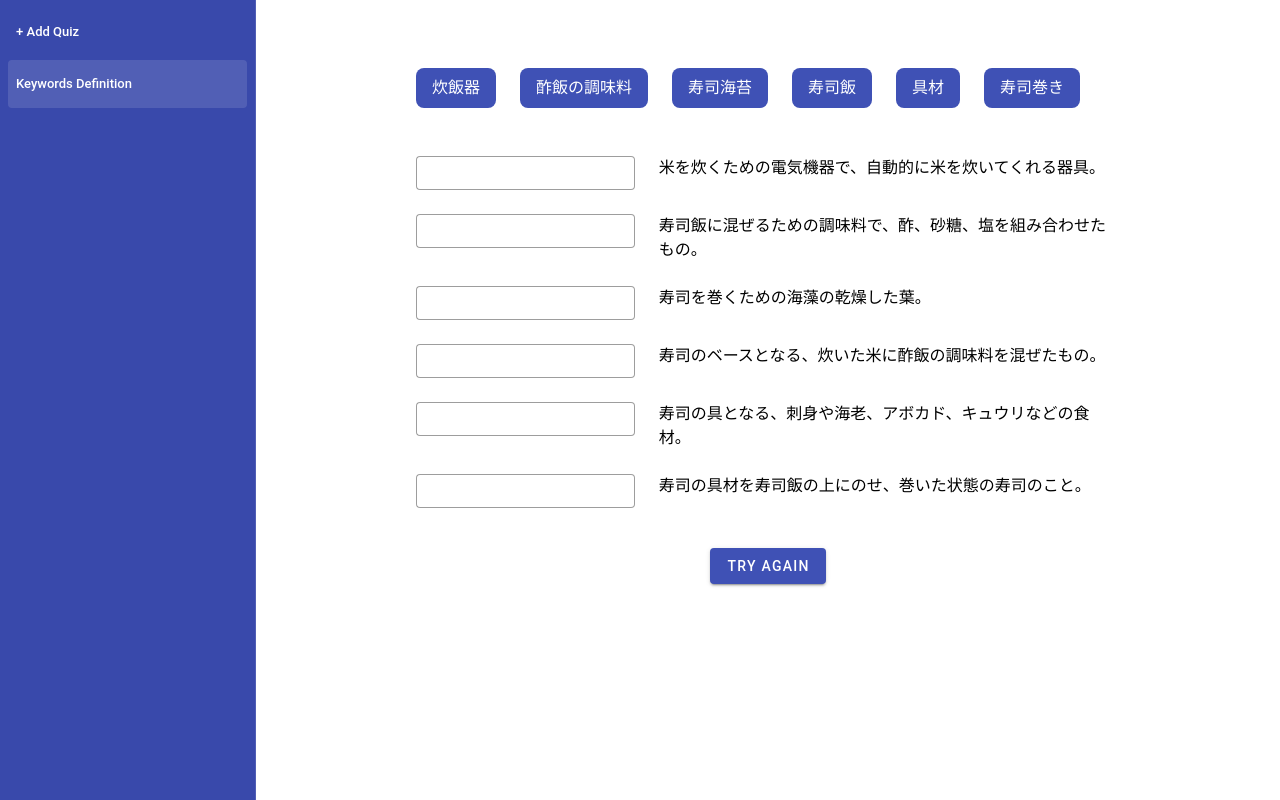
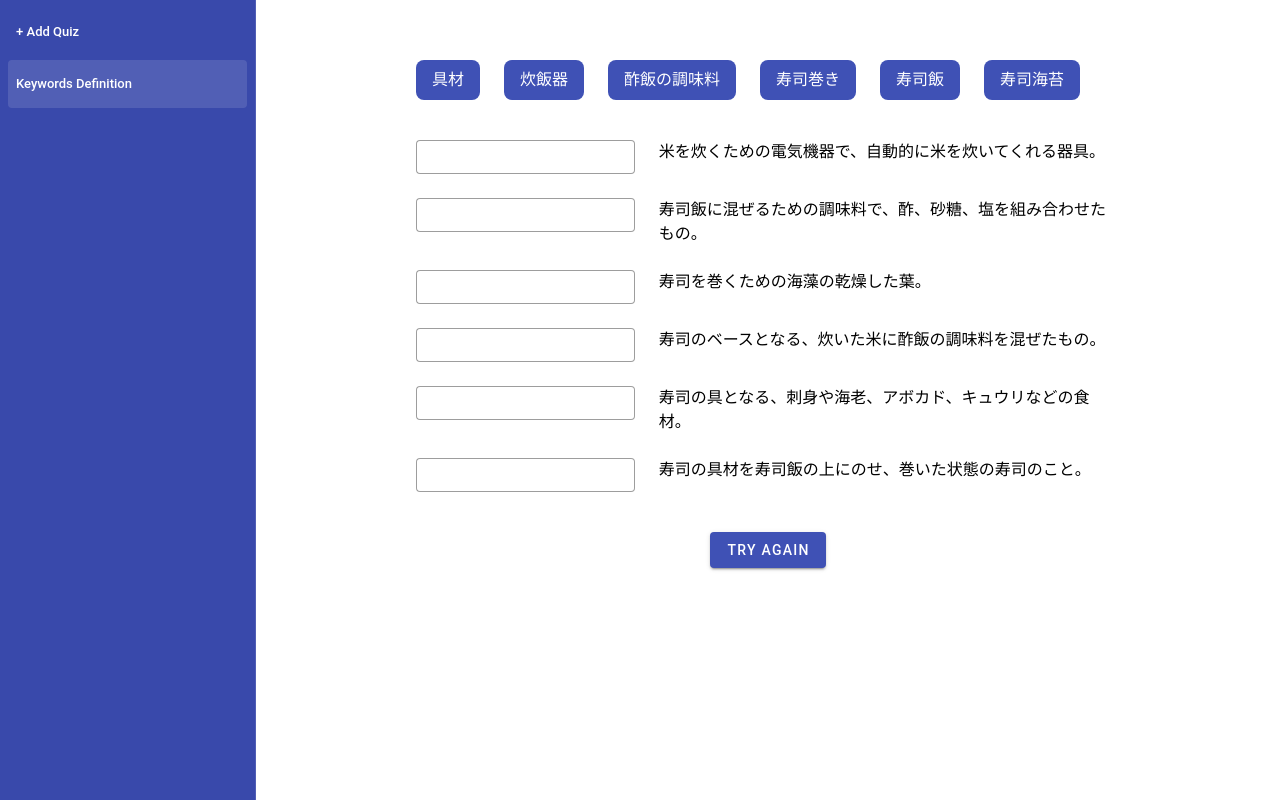
Before and after one commit to FooJiaYin/ai-quiz, a Nuxt app: page /keywords in a window 1280 px wide. Built offline with nearby package versions, Linux system fonts and the light colour scheme.

Commit message:
refactor(component): DraggableKeywords component

```diff
--- /dev/null
+++ b/components/DraggableKeywords.vue
@@ -0,0 +1,18 @@
+
+<template>
+    <v-row class="my-6">
+        <v-col v-for="(keyword, index) in shuffledKeywords" cols="auto" class="py-1" :key="index">
+            <div class="text-align-center bg-primary rounded-lg px-4 py-2"
+                draggable="true" @dragstart="drag.set(keyword)">
+                {{ keyword }}
+            </div>
+        </v-col>
+    </v-row>
+</template>
+
+<script setup>
+const quiz = useQuiz();
+const drag = useDrag();
+// Shuffle the keywords
+const shuffledKeywords = quiz['definition'].map(({keyword}) => keyword ).sort(() => Math.random() - 0.5);
+</script>
--- a/pages/keywords.vue
+++ b/pages/keywords.vue
@@ -1,13 +1,6 @@
 <template>
     <v-container>
-        <v-row class="my-6">
-            <v-col v-for="({ keyword }, index) in quiz['definition']" cols="auto">
-                <div class="text-align-center bg-primary rounded-lg px-4 py-2" draggable="true"
-                    @dragstart="drag.set(keyword)">
-                    {{ keyword }}
-                </div>
-            </v-col>
-        </v-row>
+        <DraggableKeywords />
         <v-row v-for="({ keyword, definition }, index) in quiz['definition']">
             <v-col cols="4">
                 <TextBlank :answer="keyword" ref="blanks" />
@@ -22,7 +15,6 @@
 
 <script setup>
 const quiz = useQuiz();
-const drag = useDrag();
 const blanks = ref(null);
 
 function reset() {
```
